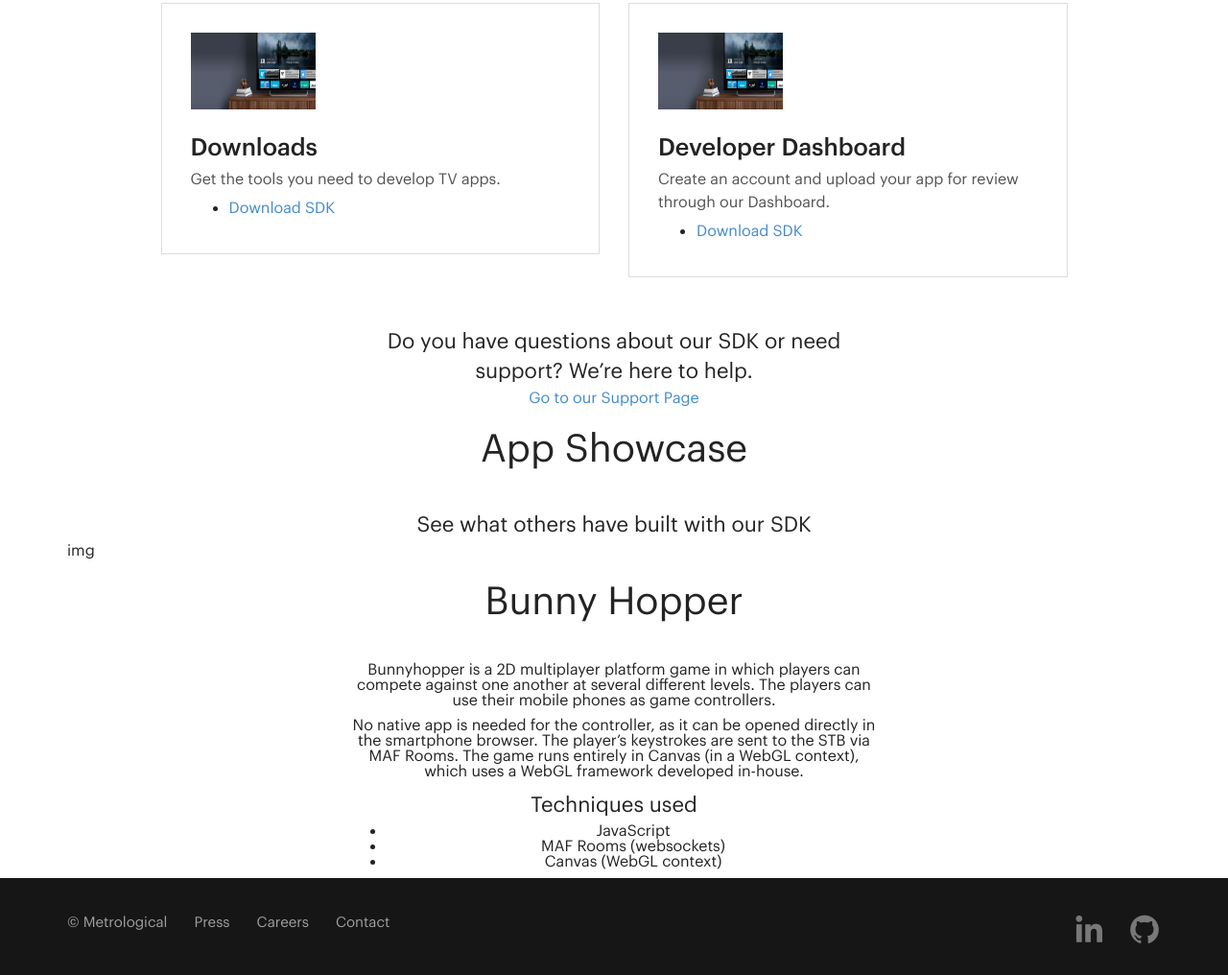
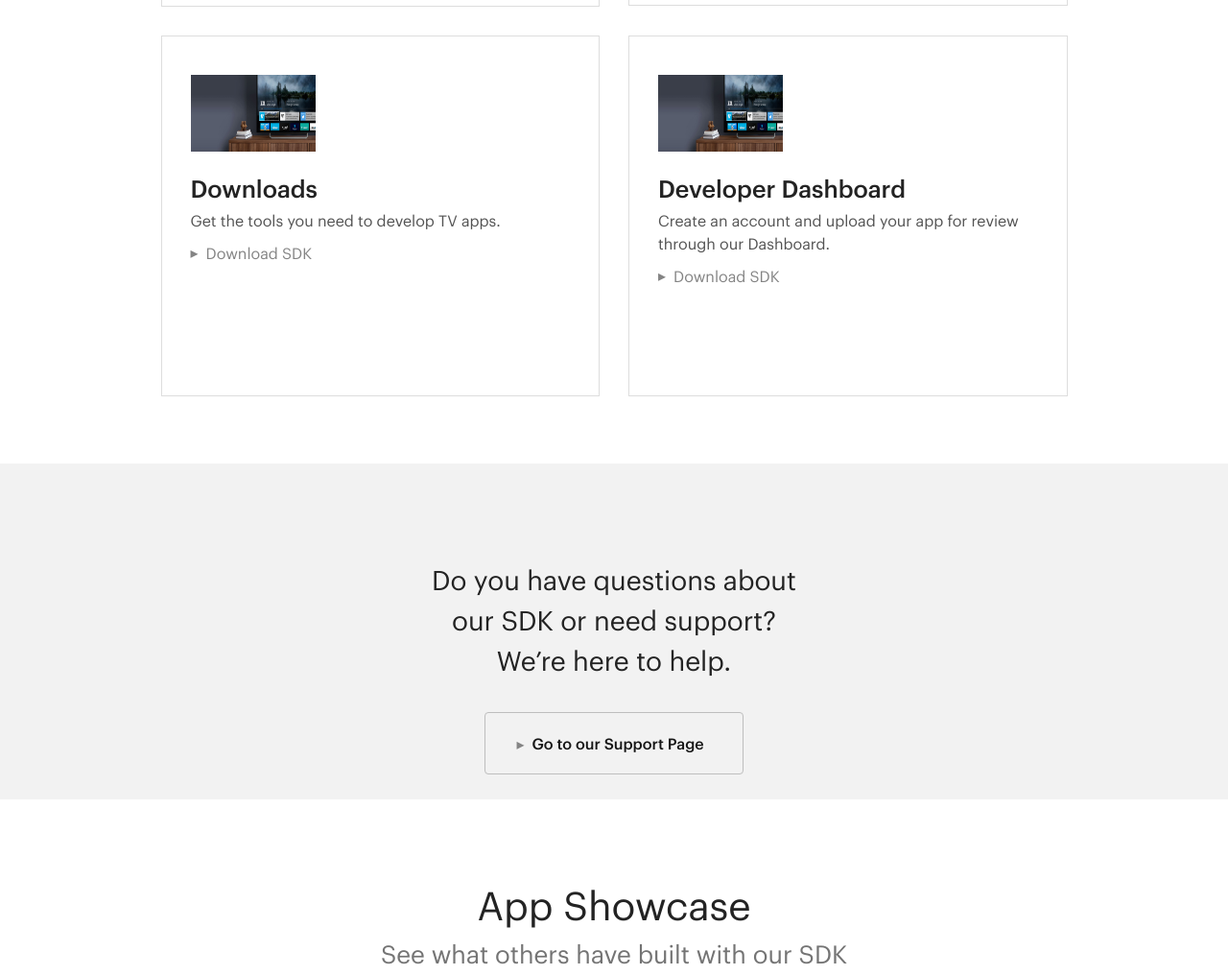
Before and after one commit to Thomvl/metrological.github.io, a plain HTML site: page developers.html in a window 1280 px wide. Shown: the part 1212-2228 px from the top of the page at 96% size. Drawn offline with Linux system fonts and the light colour scheme.

Commit message:
update styles

```diff
--- a/css/responsive.css
+++ b/css/responsive.css
@@ -161,7 +161,7 @@
 	.hero-wrapper video { display: none; }
 
   .hero-wrapper-home {
-		background-image: url( '../images/hero-mobile.jpg' );
+		background-image: url( '../images/home-hero-768-2x.jpg' );
 		min-height: 720px;
 		background-position: center;
 		background-size: cover;
@@ -178,7 +178,7 @@
 	.hero-wrapper-home { min-height: 560px; }
 
 	.hero-wrapper {
-		background-image: url( '../images/hero-mobile.jpg' );
+		background-image: url( '../images/home-hero-320-2x.jpg' );
 		min-height: 560px;
 		background-position: center;
 		background-size: cover;
--- a/css/style.css
+++ b/css/style.css
@@ -165,6 +165,16 @@ img.center {
 .alignright {float: right;}
 
 .aligncenter {text-align: center;}
+*/
+
+.full-width {
+  width: 100vw;
+  position: relative;
+  left: 50%;
+  right: 50%;
+  margin-left: -50vw;
+  margin-right: -50vw;
+}
 
 /* LAY-OUT */
 
@@ -925,19 +935,15 @@ a.button:hover {
   margin: 74px 0 80px 0;
 }
 
-.page-wrapper-developer h2 {
-  font-size: 40px;
-  margin-bottom: 40px;
-}
-
 .page-wrapper-developer .category {
   border: 1px solid #DDDDDD;
   background-image: url( '../images/hero-home.jpg' );
   background-size: 130px 80px;
-  background-position: 30px 30px;
+  background-position: 30px 40px;
   background-repeat: no-repeat;
-  padding: 120px 30px 30px;
+  padding: 130px 30px 30px;
   margin-bottom: 30px;
+  min-height: 376px;
 }
 
 .page-wrapper-developer .category h4 {
@@ -955,6 +961,156 @@ a.button:hover {
   font-style: normal;
   font-stretch: normal;
   line-height: 1.5;
+}
+
+.page-wrapper-developer .category ul {
+  list-style: none;
+  margin-left: -24px;
+}
+
+.page-wrapper-developer .category li {
+  position: relative;
+}
+
+.page-wrapper-developer .category li:before {
+  position: absolute;
+  color: #848484;
+  top: 8px;
+  margin: -5px 0 0 -16px;
+  vertical-align: middle;
+  display: inline-block;
+  width: 4px;
+  height: 4px;
+  content: '\025B8';
+}
+
+.page-wrapper-developer .category a {
+  color: #848484;
+  font-size: 16px;
+  font-family: Graphik Web;
+  font-style: normal;
+  font-stretch: normal;
+  line-height: 1.5;
+}
+
+.page-wrapper-developer .support {
+  background-color: #F2F2F2;
+  min-height: 350px;
+  margin-top: 40px;
+  padding-top: 80px;
+}
+
+.page-wrapper-developer .support h3 {
+  font-size: 28px;
+  font-family: Graphik Web;
+  font-style: normal;
+  font-stretch: normal;
+  line-height: 1.5;
+}
+
+.page-wrapper-developer .support a {
+  background-color: inherit;
+  border: 1px solid #BEBEBE;
+  color: #161616;
+  padding: 24px 40px 24px 48px;
+  width: 40%;
+  height: 65px;
+  font-size: 16px;
+  font-family: Graphik Web;
+  font-weight: 500;
+  font-style: normal;
+  font-stretch: normal;
+  border-radius: 4px;
+  margin-top: 28px;
+  display: inline-block;
+  width: 270px;
+}
+
+.page-wrapper-developer .support a:before {
+  position: absolute;
+  color: #848484;
+  margin: 0 0 0 -16px;
+  vertical-align: middle;
+  display: inline-block;
+  width: 4px;
+  height: 4px;
+  content: '\025B8';
+}
+
+.page-wrapper-developer .showcasetitle h2 {
+  font-size: 41px;
+  font-family: Graphik Web;
+  font-style: normal;
+  font-stretch: normal;
+  line-height: 1.5;
+  margin: 80px 0 0;
+}
+
+.page-wrapper-developer .showcasetitle h3 {
+  font-size: 26px;
+  font-family: Graphik Web;
+  font-style: normal;
+  font-stretch: normal;
+  line-height: 1.5;
+  color: #747474;
+  margin: 0 0 40px;
+}
+
+.page-wrapper-developer .showcaseimage {
+  background-image: url( '../images/hero-home.jpg' );
+  background-size: 80% 100%;
+  background-repeat: no-repeat;
+  background-position: center center;
+  height: 667px;
+}
+
+.page-wrapper-developer .showcasetext h3 {
+  font-size: 42px;
+  font-family: Graphik Web;
+  font-style: normal;
+  font-stretch: normal;
+  line-height: 1.5;
+  margin: 40px;
+}
+
+.page-wrapper-developer .showcasetext p {
+  color: #535353;
+  font-size: 17.5px;
+  font-family: Graphik Web;
+  font-style: normal;
+  font-stretch: normal;
+  line-height: 1.5;
+  margin-bottom: 40px;
+}
+
+.page-wrapper-developer .showcasetext h4 {
+  font-size: 15px;
+  font-family: Graphik Web;
+  font-weight: 500;
+  font-style: normal;
+  font-stretch: normal;
+  line-height: 1.5;
+  text-transform: uppercase;
+  margin: 40px;
+}
+
+.page-wrapper-developer .showcasetext ul {
+  list-style: none;
+  margin: 0 0 40px;
+  padding: 0;
+}
+
+.page-wrapper-developer .showcasetext li {
+  display: inline-block;
+  background-color: #F2F2F2;
+  height: 42px;
+  padding: 10px 15px;
+  font-size: 16px;
+  font-family: Graphik Web;
+  font-style: normal;
+  font-stretch: normal;
+  line-height: 1.5;
+  margin-bottom: 20px;
 }
 
 /* PRESS */
--- a/developers.html
+++ b/developers.html
@@ -113,10 +113,10 @@
               </div>
             </div>
           </div>
-          <div class="row support">
-            <div class="col-md-6 col-md-offset-3 text-center">
+          <div class="row support full-width">
+            <div class="col-md-4 col-md-offset-4 text-center">
               <h3>Do you have questions about our SDK or need support? We’re here to help.</h3>
-              <a>Go to our Support Page</a>
+              <a href="https://metrological.atlassian.net/servicedesk/customer/portal/1">Go to our Support Page</a>
             </div>
           </div>
           <div class="row showcasetitle">
@@ -125,18 +125,14 @@
               <h3>See what others have built with our SDK</h3>
             </div>
           </div>
-          <div class="row showcaseimage">
-            <div class="col-md-12">
-              img
-            </div>
-          </div>
+          <div class="row showcaseimage full-width"></div>
           <div class="row showcasetext">
-            <div class="col-md-6 col-md-offset-3 text-center">
-              <h2>Bunny Hopper</h2>
+            <div class="col-md-6 col-md-offset-3">
+              <h3 class="text-center">Bunny Hopper</h3>
               <p>Bunnyhopper is a 2D multiplayer platform game in which players can compete against one another at several different levels. The players can use their mobile phones as game controllers.</p>
               <p>No native app is needed for the controller, as it can be opened directly in the smartphone browser. The player’s keystrokes are sent to the STB via MAF Rooms. The game runs entirely in Canvas (in a WebGL context), which uses a WebGL framework developed in-house.</p>
-              <h4>Techniques used</h4>
-              <ul>
+              <h4 class="text-center">Techniques used</h4>
+              <ul class="text-justify">
                 <li>JavaScript</li>
                 <li>MAF Rooms (websockets)</li>
                 <li>Canvas (WebGL context)</li>
```
Also changed, not shown: index.html (+2 -2 lines).
